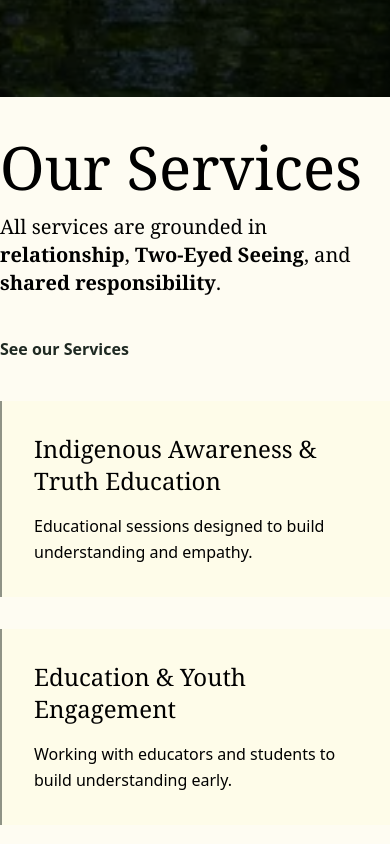
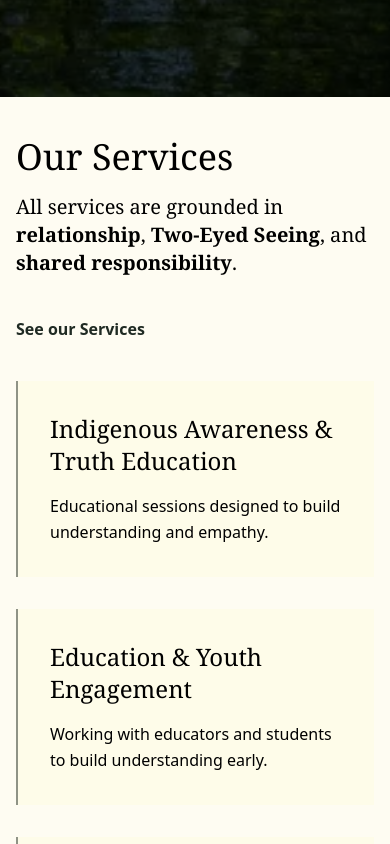
Before and after one commit to MastracciN/eli-consulting, a React (Vite) app: page / in a window 390 px wide. Shown: the part 700-1544 px from the top of the page. Built offline with nearby package versions, Linux system fonts and the light colour scheme.

Commit message:
home padding and margins adjusted for mobile, tree.jpg replaced with tree.webp on services page

```diff
--- a/src/pages/Home.jsx
+++ b/src/pages/Home.jsx
@@ -43,12 +43,12 @@ const Home = () => {
                 </div>
             </section>
 
-            <main className=''>
+            <main className='px-4'>
                 <div className="">
 
                     <section id="services" className='flex flex-col lg:flex-row space-x-0 md:space-x-2 mt-10 lg:mt-20 items-center space-y-2 max-w-[1200px] mx-auto'>
                         <div className='flex flex-col flex-1'>
-                            <h2 className='text-6xl font-serif'>Our Services</h2>
+                            <h2 className='text-4xl md:text-6xl font-serif'>Our Services</h2>
                             <p className='text-xl font-serif mt-4'>All services are grounded in <b>relationship</b>, <b>Two-Eyed Seeing</b>, and <b>shared responsibility</b>.</p>
                             <NavLink
                                 to='/services'
@@ -106,7 +106,7 @@ const Home = () => {
                         </div> */}
 
                         <div className='max-w-[1400px] mx-auto bg-main'>
-                            <div className='flex flex-col lg:flex-row items-center justify-center md:space-x-12 space-y-15 lg:space-y-0'>
+                            <div className='flex flex-col lg:flex-row items-center justify-center md:space-x-12 lg:space-y-0'>
                                 <div className='max-w-xl space-y-4 md:border-l-2 border-dg/50 md:px-10'>
                                     <h2 className='text-4xl md:text-5xl font-serif'>Bimaadiziwin - Living the Good Life</h2>
                                     <p>
@@ -162,9 +162,9 @@ const Home = () => {
 
                     <section id='about' className='my-20 md:my-30'>
                         <div className='max-w-[1400px] mx-auto'>
-                            <div className='flex flex-col-reverse lg:flex-row items-center justify-center md:space-x-12 space-y-10 md:space-y-0'>
+                            <div className='flex flex-col-reverse lg:flex-row items-center justify-center md:space-x-12'>
 
-                                <div className='relative mt-10 lg:mt-0'>
+                                <div className='relative mb-10 md:mb-0'>
                                     <img src={feather3}
                                         alt="Decorative feather"
                                         className='h-90 w-auto absolute -left-16 top-30 z-0 opacity-80 scale-x-[-1] -rotate-30'
--- a/src/pages/Services.jsx
+++ b/src/pages/Services.jsx
@@ -1,7 +1,6 @@
 import woodpattern from '../assets/woodpattern.jpg'
 // import feather from '../assets/blackbird-feather.svg'
-import tree from '../assets/tree.jpg'
-import rushingwater from '../assets/moss.jpg'
+import tree from '../assets/tree.webp'
 import moss400 from '../assets/moss-400.webp'
 import moss800 from '../assets/moss-800.webp'
 import moss1600 from '../assets/moss-1600.webp'
```
Also changed, not shown: src/assets/tree.webp (added).
